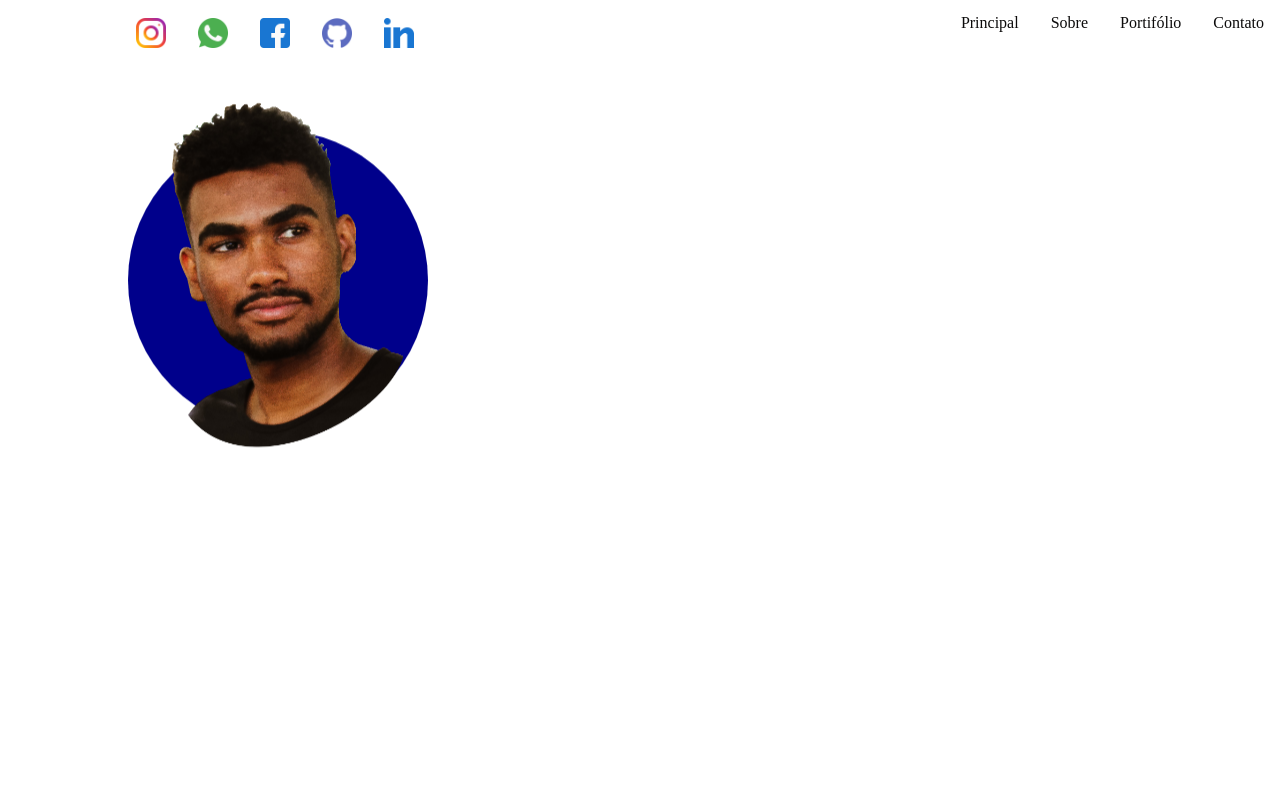
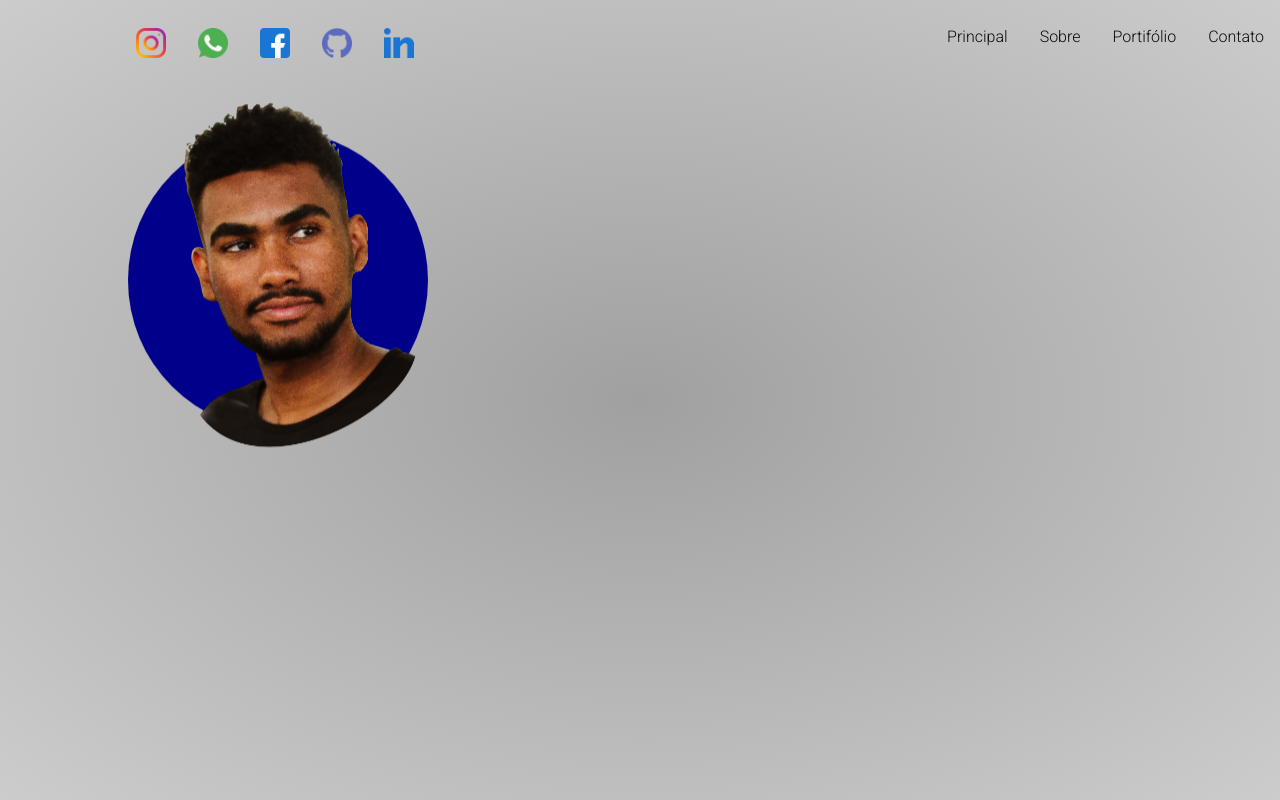
Before and after one commit to S0stenes/Dev, a website: page index.html in a window 1280 px wide. Drawn offline with nearby package versions, Linux system fonts and the light colour scheme.

Commit message:
Add Boostratp

```diff
--- a/index.html
+++ b/index.html
@@ -5,6 +5,8 @@
     <meta charset="UTF-8">
     <meta http-equiv="X-UA-Compatible" content="IE=edge">
     <meta name="viewport" content="width=device-width, initial-scale=1.0">
+    <link rel="stylesheet" href="node_modules/bootstrap/dist/css/bootstrap.min.css">
+    <script src="node_modules/bootstrap/dist/js/bootstrap.bundle.min.js"></script>
     <title>Developer</title>
     <link rel="stylesheet" href="style.css">
     <link rel="website icon" type="png" href="img/Variação 01 - transparente.png">
--- /dev/null
+++ b/package.json
@@ -0,0 +1,5 @@
+{
+  "dependencies": {
+    "bootstrap": "^5.2.3"
+  }
+}
--- a/style.css
+++ b/style.css
@@ -1,3 +1,5 @@
+@import url('https://fonts.googleapis.com/css2?family=Montserrat:ital,wght@0,300;1,200&family=Roboto:wght@300&display=swap');
+
 * {
     margin: 0;
     padding: 0;
@@ -7,10 +9,11 @@
 /* Corpo da página */
 
 body {
-    background-color: rgb(255, 255, 255);
+    background-image:radial-gradient(#a0a0a0,#ccc);
     width: 100%;
     height: 100vh;
     position: relative;
+    font-family: 'Roboto';
 }
 
 /* Imagem flutuante */
@@ -65,10 +68,13 @@ li a {
     display: inline-block;
     color: rgb(12, 11, 11);
     text-decoration: none;
-    padding: 14px 16px;
+    padding: 20px 16px;
+    margin-top:5px;
 }
 
 #menu li > a:hover {
     color:white;
     background-color: black;
+    font-family: 'Montserrat';
+    border-radius: 40px;
 }
```
Also changed, not shown: 1 other file.
